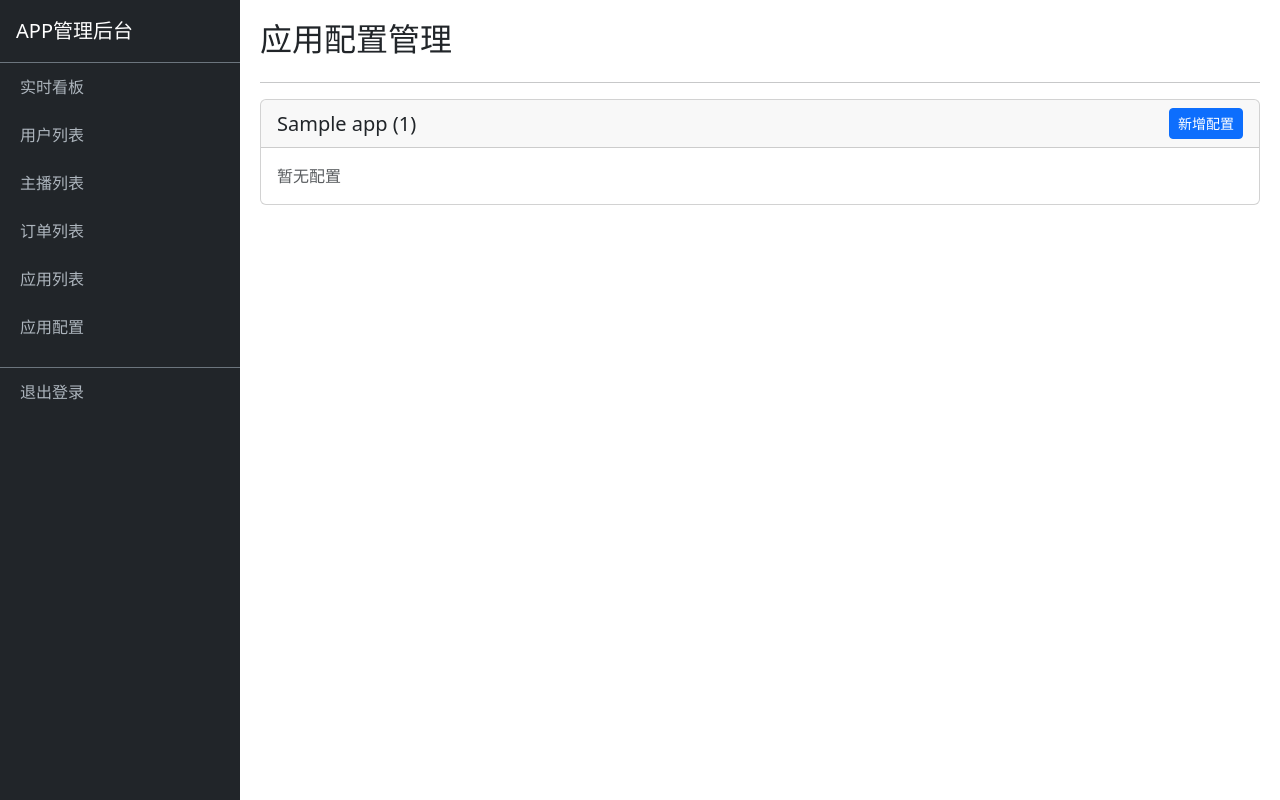
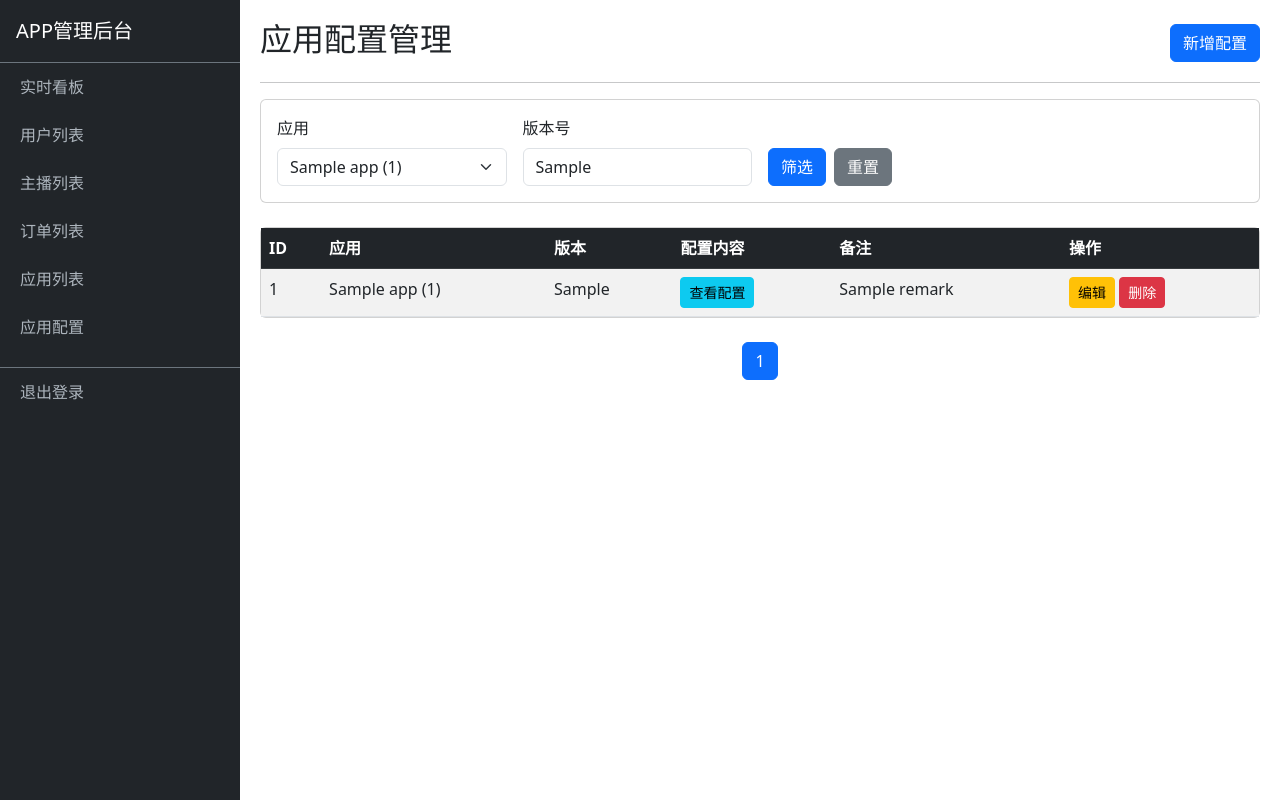
Before and after one commit to kekiki/chatstar_admin, a FastAPI app: template templates/app_config.html in a window 1280 px wide. Run offline with FastAPI, Linux system fonts and the light colour scheme; the template is opened without the code that fills it: most values are stand-ins (such as "Sample title", 1, 10 or a date in 2020).

Commit message:
优化应用配置

```diff
--- a/templates/app_config.html
+++ b/templates/app_config.html
@@ -2,22 +2,43 @@
 {% block content %}
 <div class="d-flex justify-content-between align-items-center mb-3">
     <h2>应用配置管理</h2>
+    <button class="btn btn-primary" data-bs-toggle="modal" data-bs-target="#addConfigModal">新增配置</button>
 </div>
 <hr>
 
+<!-- 筛选条件 -->
+<div class="card mb-4">
+    <div class="card-body">
+        <form class="row g-3" method="GET">
+            <div class="col-md-3">
+                <label class="form-label">应用</label>
+                <select name="app_id" class="form-select">
+                    <option value="">全部</option>
                     {% for app in apps %}
-<div class="card mb-4">
-    <div class="card-header d-flex justify-content-between align-items-center">
-        <h5 class="mb-0">{{ app.app_name }} ({{ app.bound_id }})</h5>
-        <button class="btn btn-sm btn-primary add-config-btn" data-app-id="{{ app.id }}">新增配置</button>
+                    <option value="{{ app.id }}" {% if app_id == app.id %}selected{% endif %}>{{ app.app_name }} ({{ app.bound_id }})</option>
+                    {% endfor %}
+                </select>
             </div>
-    <div class="card-body">
-        {% set app_configs = configs | selectattr('app_id', 'equalto', app.id) | list %}
-        {% if app_configs %}
+            <div class="col-md-3">
+                <label class="form-label">版本号</label>
+                <input type="text" name="app_version" class="form-control" value="{{ app_version }}" placeholder="版本号">
+            </div>
+            <div class="col-md-3 d-flex align-items-end">
+                <button type="submit" class="btn btn-primary">筛选</button>
+                <a href="/admin/app_config" class="btn btn-secondary ms-2">重置</a>
+            </div>
+        </form>
+    </div>
+</div>
+
+<!-- 配置列表 -->
+<div class="card">
     <div class="table-responsive">
         <table class="table table-hover table-striped mb-0">
-                <thead class="table-light">
+            <thead class="table-dark">
                 <tr>
+                    <th>ID</th>
+                    <th>应用</th>
                     <th>版本</th>
                     <th>配置内容</th>
                     <th>备注</th>
@@ -25,8 +46,16 @@
                 </tr>
             </thead>
             <tbody>
-                    {% for config in app_configs %}
+                {% for config in page_data.items %}
                 <tr>
+                    <td>{{ config.id }}</td>
+                    <td>
+                        {% for app in apps %}
+                        {% if app.id == config.app_id %}
+                        {{ app.app_name }} ({{ app.bound_id }})
+                        {% endif %}
+                        {% endfor %}
+                    </td>
                     <td>{{ config.app_version }}</td>
                     <td>
                         <button class="btn btn-sm btn-info view-config" data-config="{{ config.config_json }}">查看配置</button>
@@ -38,15 +67,46 @@
                     </td>
                 </tr>
                 {% endfor %}
+                {% if not page_data.items %}
+                <tr>
+                    <td colspan="6" class="text-center">暂无数据</td>
+                </tr>
+                {% endif %}
             </tbody>
         </table>
     </div>
-        {% else %}
-        <p class="text-muted mb-0">暂无配置</p>
+</div>
+
+<!-- 分页 -->
+{% if page_data.total > page_data.page_size %}
+<nav class="mt-4">
+    <ul class="pagination justify-content-center">
+        {% if page_data.page > 1 %}
+        <li class="page-item">
+            <a class="page-link" href="?page={{ page_data.page - 1 }}&app_id={{ app_id or '' }}&app_version={{ app_version }}">上一页</a>
+        </li>
         {% endif %}
-    </div>
-</div>
+
+        {% for p in range(1, page_data.total_pages + 1) %}
+        {% if p == page_data.page %}
+        <li class="page-item active"><span class="page-link">{{ p }}</span></li>
+        {% elif p <= 3 or p > page_data.total_pages - 3 or (p >= page_data.page - 1 and p <= page_data.page + 1) %}
+        <li class="page-item">
+            <a class="page-link" href="?page={{ p }}&app_id={{ app_id or '' }}&app_version={{ app_version }}">{{ p }}</a>
+        </li>
+        {% elif p == 4 or p == page_data.total_pages - 2 %}
+        <li class="page-item disabled"><span class="page-link">...</span></li>
+        {% endif %}
         {% endfor %}
+
+        {% if page_data.page < page_data.total_pages %}
+        <li class="page-item">
+            <a class="page-link" href="?page={{ page_data.page + 1 }}&app_id={{ app_id or '' }}&app_version={{ app_version }}">下一页</a>
+        </li>
+        {% endif %}
+    </ul>
+</nav>
+{% endif %}
 
 <!-- 新增配置弹窗 -->
 <div class="modal fade" id="addConfigModal" tabindex="-1">
@@ -58,7 +118,15 @@
             </div>
             <div class="modal-body">
                 <form id="addConfigForm">
-                    <input type="hidden" name="app_id" id="addAppId">
+                    <div class="mb-3">
+                        <label>应用</label>
+                        <select name="app_id" class="form-select" required>
+                            <option value="">请选择应用</option>
+                            {% for app in apps %}
+                            <option value="{{ app.id }}">{{ app.app_name }} ({{ app.bound_id }})</option>
+                            {% endfor %}
+                        </select>
+                    </div>
                     <div class="mb-3">
                         <label>版本号</label>
                         <input type="text" name="app_version" class="form-control" required>
@@ -92,6 +160,15 @@
             <div class="modal-body">
                 <form id="editConfigForm">
                     <input type="hidden" name="id" id="editConfigId">
+                    <div class="mb-3">
+                        <label>应用</label>
+                        <select name="app_id" id="editAppId" class="form-select" required>
+                            <option value="">请选择应用</option>
+                            {% for app in apps %}
+                            <option value="{{ app.id }}">{{ app.app_name }} ({{ app.bound_id }})</option>
+                            {% endfor %}
+                        </select>
+                    </div>
                     <div class="mb-3">
                         <label>版本号</label>
                         <input type="text" name="app_version" id="editAppVersion" class="form-control" required>
@@ -142,13 +219,6 @@ $(".view-config").click(function(){
     new bootstrap.Modal("#configModal").show();
 })
 
-// 新增配置弹窗
-$(".add-config-btn").click(function(){
-    $("#addAppId").val($(this).data("app-id"));
-    $("#addConfigForm")[0].reset();
-    new bootstrap.Modal("#addConfigModal").show();
-})
-
 // 新增配置提交
 $("#submitAddConfig").click(async function(){
     const form = $("#addConfigForm");
@@ -157,8 +227,8 @@ $("#submitAddConfig").click(async function(){
     const config_json = form.find("[name=config_json]").val();
     const remark = form.find("[name=remark]").val();
 
-    if (!app_version || !config_json) {
-        alert("请填写版本号和配置JSON");
+    if (!app_id || !app_version || !config_json) {
+        alert("请填写完整信息");
         return;
     }
 
@@ -185,6 +255,7 @@ $("#submitAddConfig").click(async function(){
 $(".edit-config-btn").click(function(){
     const btn = $(this);
     $("#editConfigId").val(btn.data("id"));
+    $("#editAppId").val(btn.data("app-id"));
     $("#editAppVersion").val(btn.data("version"));
     $("#editConfigJson").val(btn.data("config"));
     $("#editRemark").val(btn.data("remark"));
@@ -195,12 +266,13 @@ $(".edit-config-btn").click(function(){
 $("#submitEditConfig").click(async function(){
     const form = $("#editConfigForm");
     const id = parseInt(form.find("[name=id]").val());
+    const app_id = parseInt(form.find("[name=app_id]").val());
     const app_version = form.find("[name=app_version]").val();
     const config_json = form.find("[name=config_json]").val();
     const remark = form.find("[name=remark]").val();
 
-    if (!app_version || !config_json) {
-        alert("请填写版本号和配置JSON");
+    if (!id || !app_id || !app_version || !config_json) {
+        alert("请填写完整信息");
         return;
     }
 
@@ -208,7 +280,7 @@ $("#submitEditConfig").click(async function(){
         const res = await fetch("/admin/api/update_app_config", {
             method: "PUT",
             headers: {"Content-Type": "application/json"},
-            body: JSON.stringify({id, app_version, config_json, remark})
+            body: JSON.stringify({id, app_id, app_version, config_json, remark})
         });
         const data = await res.json();
         if (res.ok && data.code === 200) {
```
Also changed, not shown: routers/app_config.py (+29 -5 lines). Lines whose indentation alone changed are shown as unchanged.
